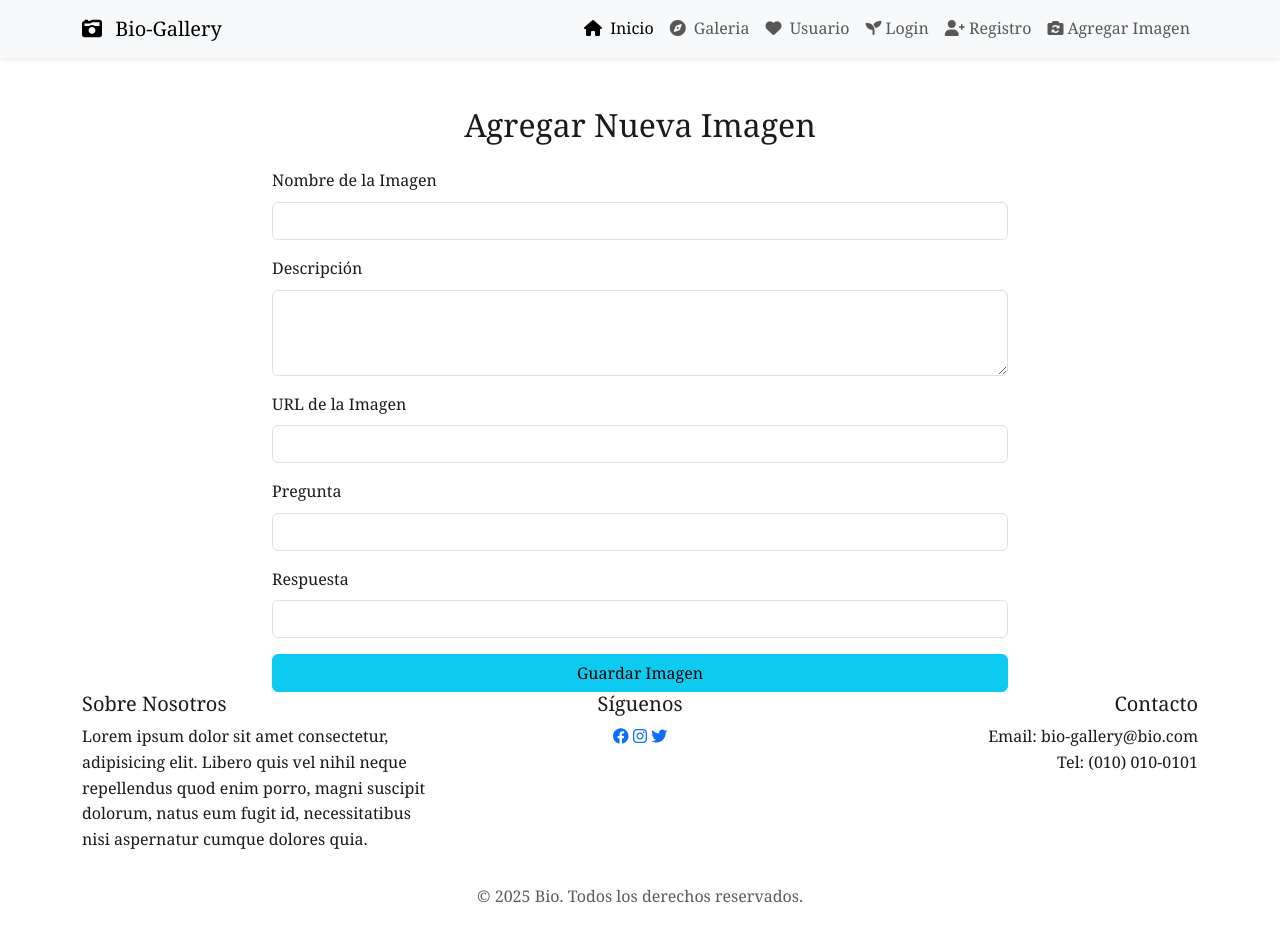
After one commit to Thowers/Bio-gallery, a Django app: page /admin-imagen/ in a window 1280 px wide. The commit adds this page. Run offline with Django 5.2, Linux system fonts and the light colour scheme; some libraries are stand-ins or nearby versions.

Commit message:
Secciones Nuevas

```diff
--- a/biogallery/templates/includes/header.html
+++ b/biogallery/templates/includes/header.html
@@ -22,6 +22,15 @@
                     <!-- Icono Favoritos desde bootstrap -->
                     <a class="nav-link" href="#"><i class="fas fa-heart me-1"></i> Usuario</a>
                 </li>
+                <li class="nav-item">
+                    <a class="nav-link" href="/login/"><i class="fa-solid fa-seedling"></i> Login</a>
+                </li>
+                <li class="nav-item">
+                    <a class="nav-link" href="/registro/"><i class="fa-solid fa-user-plus"></i> Registro</a>
+                </li>
+                <li class="nav-item">
+                    <a class="nav-link" href="/admin-imagen/"><i class="fa-solid fa-camera-rotate"></i> Agregar Imagen</a>
+                </li>
             </ul>
         </div>
     </div>
--- /dev/null
+++ b/biogallery/templates/pages/admin_imagen.html
@@ -0,0 +1,44 @@
+{% extends "layouts/base.html" %}
+{% load static %}
+
+{% block title %}Agregar Nueva Imagen{% endblock %}
+
+
+{% block content %}
+<div class="container mt-5">
+  <div class="row justify-content-center">
+    <div class="col-md-8">
+      <h2 class="text-center mb-4">Agregar Nueva Imagen</h2>
+      <form class="needs-validation" novalidate method="post">
+        {% csrf_token %}
+        <div class="mb-3">
+          <label for="nombre" class="form-label">Nombre de la Imagen</label>
+          <input type="text" class="form-control" id="nombre" name="nombre" required>
+          <div class="invalid-feedback">Por favor ingrese el nombre de la imagen.</div>
+        </div>
+        <div class="mb-3">
+          <label for="descripcion" class="form-label">Descripción</label>
+          <textarea class="form-control" id="descripcion" name="descripcion" rows="3" required></textarea>
+          <div class="invalid-feedback">Por favor ingrese una descripción.</div>
+        </div>
+        <div class="mb-3">
+          <label for="url" class="form-label">URL de la Imagen</label>
+          <input type="text" class="form-control" id="url" name="url" required>
+          <div class="invalid-feedback">Por favor ingrese la URL de la imagen.</div>
+        </div>
+        <div class="mb-3">
+          <label for="pregunta" class="form-label">Pregunta</label>
+          <input type="text" class="form-control" id="pregunta" name="pregunta" required>
+          <div class="invalid-feedback">Por favor ingrese una pregunta.</div>
+        </div>
+        <div class="mb-3">
+          <label for="respuesta" class="form-label">Respuesta</label>
+          <input type="text" class="form-control" id="respuesta" name="respuesta" required>
+          <div class="invalid-feedback">Por favor ingrese una respuesta.</div>
+        </div>
+        <button type="submit" class="btn btn-info w-100">Guardar Imagen</button>
+      </form>
+    </div>
+  </div>
+</div>
+{% endblock %}
--- a/biogallery/urls.py
+++ b/biogallery/urls.py
@@ -19,11 +19,15 @@ from django.urls import path, include
 from .views import inicio
 from django.conf import settings
 from django.conf.urls.static import static
+from . import views
 
 urlpatterns = [
     path('admin/', admin.site.urls),
     path('', inicio, name="inicio"),
     path('bio/', include('apps.bio.urls')),
+    path('login/', views.login_view, name='login'),
+    path('registro/', views.registro_view, name='registro'),
+    path('admin-imagen/', views.admin_imagen_view, name='admin_imagen'),
 ]
 
 if settings.DEBUG:
--- a/biogallery/views.py
+++ b/biogallery/views.py
@@ -2,3 +2,12 @@ from django.shortcuts import render
 
 def inicio(request):
     return render(request,"pages/index.html",{})
+
+def login_view(request):
+    return render(request, 'pages/login.html')
+
+def registro_view(request):
+    return render(request, 'pages/registro.html')
+
+def admin_imagen_view(request):
+    return render(request, 'pages/admin_imagen.html')
```
Also changed, not shown: biogallery/templates/pages/login.html (added, +29 -0 lines), biogallery/templates/pages/registro.html (added, +34 -0 lines).
